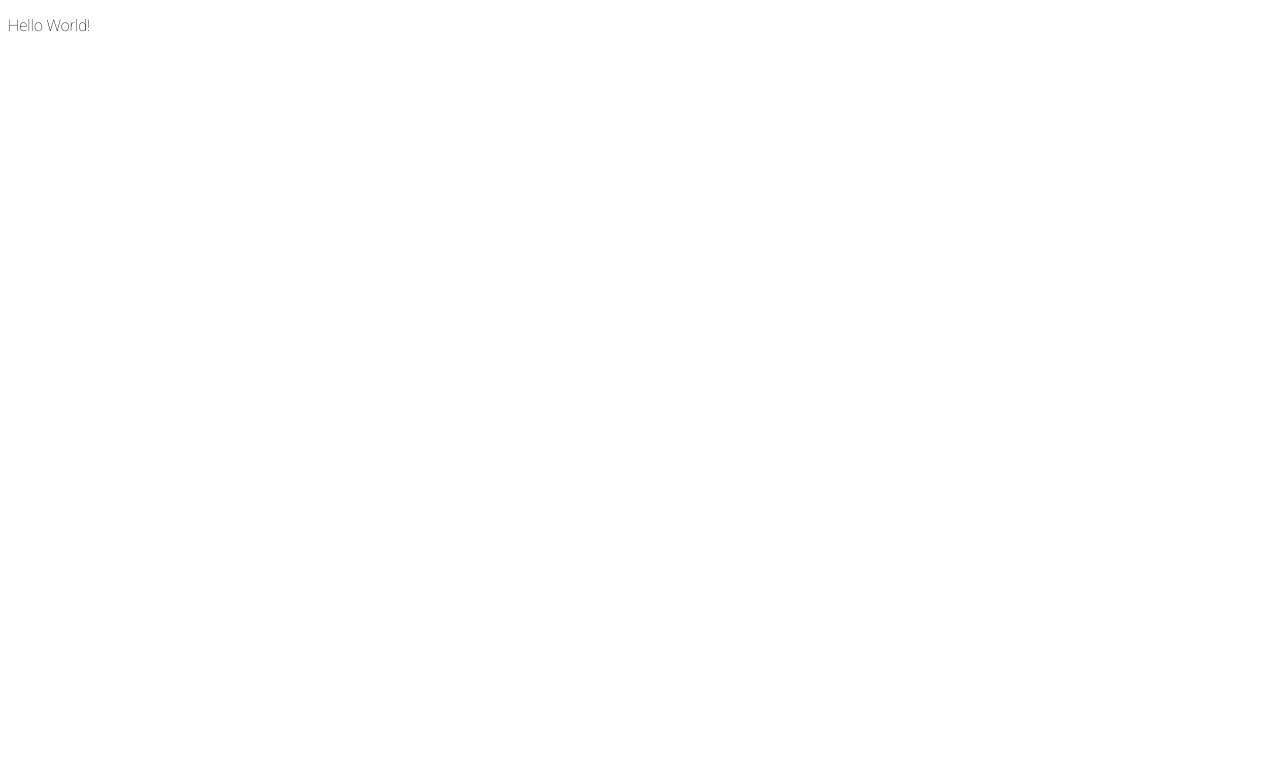
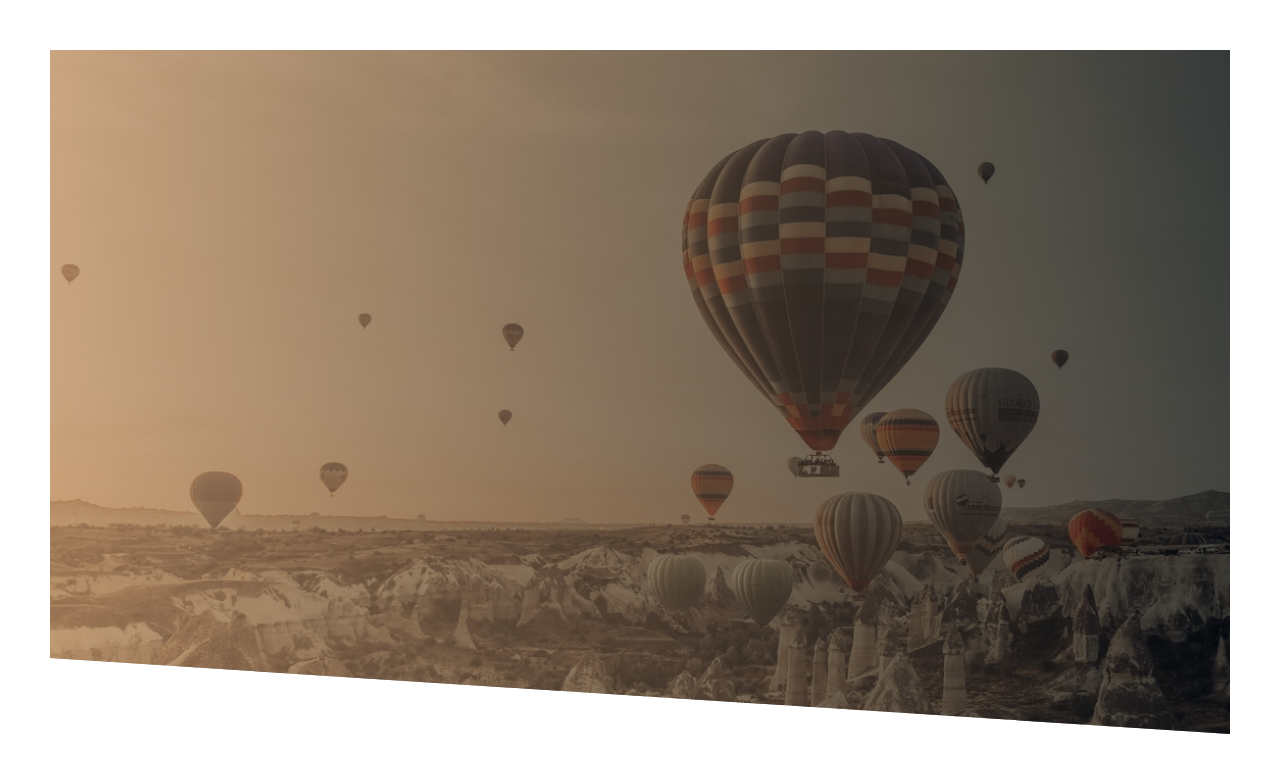
Before and after one commit to sciesyc/balloons-layout, a website: page src/index.html in a window 1280 px wide. Drawn offline with nearby package versions, Linux system fonts and the light colour scheme; files that its build step writes are made by us from their sources.

Commit message:
Added header with background

```diff
--- a/package.json
+++ b/package.json
@@ -6,8 +6,10 @@
   "author": "5t3ph",
   "scripts": {
     "build:sass": "sass  --no-source-map src/sass:public/css",
+    "copy:img": "copyfiles -u 1 ./src/img/**/* public",
     "copy:html": "copyfiles -u 1 ./src/*.html public",
     "copy": "npm-run-all --parallel copy:*",
+    "watch:img": "onchange 'src/img/**/*' -- npm run copy:img",
     "watch:html": "onchange 'src/*.html' -- npm run copy:html",
     "watch:sass": "sass  --no-source-map --watch src/sass:public/css",
     "watch": "npm-run-all --parallel watch:*",
--- a/src/index.html
+++ b/src/index.html
@@ -8,10 +8,12 @@
       href="https://fonts.googleapis.com/css2?family=Roboto:wght@100;300;400;500;700;900&display=swap"
       rel="stylesheet"
     />
-    <link rel="stylesheet" href="css/main.css" />
+    <link rel="stylesheet" href="css/style.css" />
     <title>Balloons</title>
   </head>
   <body>
-    <p>Hello World!</p>
+    <div class="contatainer">
+      <header class="header"></header>
+    </div>
   </body>
 </html>
--- a/src/sass/main.scss
+++ /dev/null
@@ -1,4 +0,0 @@
-p {
-  font-family: 'Roboto';
-  font-weight: 200;
-}
--- /dev/null
+++ b/src/sass/style.sass
@@ -0,0 +1,22 @@
+*
+  margin: 0
+  padding: 0
+  box-sizing: border-box
+
+body
+  font-family: 'Roboto'
+  font-waight: 400
+  color: #777777
+  font-size: 16px
+  letter-spacing: 2px
+  padding: 50px
+  background-color: white
+
+
+.container
+  background-color: #F7F7F7
+
+.header
+  height: 95vh
+  background: linear-gradient(90deg, rgba(186, 133, 84, 0.7) 0.03%, rgba(1, 1, 1, 0.7) 99.94%), url(../img/header-background.jpg) center / cover no-repeat
+  clip-path: polygon(0 0, 100% 0, 100% 90%, 0 80%)
```
Also changed, not shown: src/img/header-background.jpg (added).
